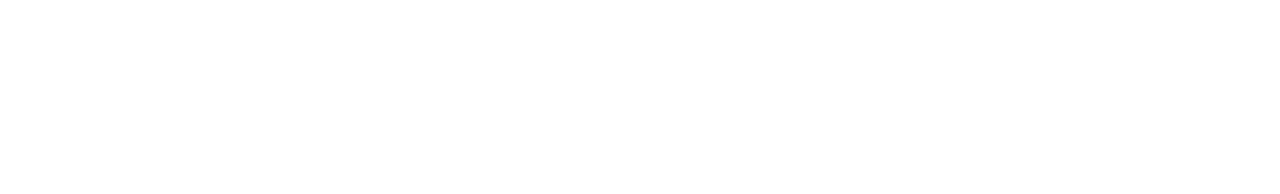
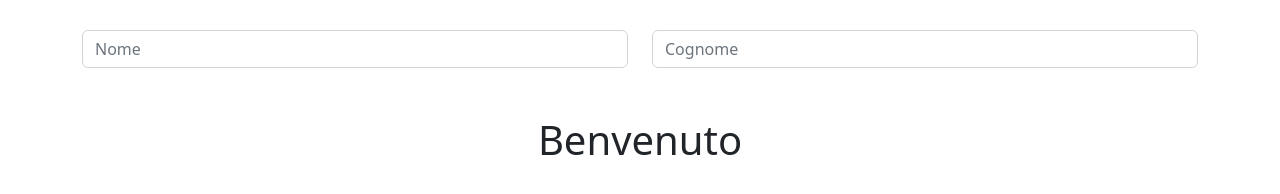
Before and after one commit to Alexbarile/vue-hello, a plain HTML site: page index.html in a window 1280 px wide. Drawn offline with nearby package versions, Linux system fonts and the light colour scheme.

Commit message:
stampa a schermo, con h1, il data

```diff
--- a/css/style.css
+++ b/css/style.css
@@ -3,3 +3,8 @@
     padding: 0;
     box-sizing: border-box;
 }
+
+.container{
+    width: 70%;
+    margin: 30px auto;
+}
--- a/index.html
+++ b/index.html
@@ -5,9 +5,27 @@
     <meta http-equiv="X-UA-Compatible" content="IE=edge">
     <meta name="viewport" content="width=device-width, initial-scale=1.0">
     <link rel="stylesheet" href="./css/style.css">
+    <link href="https://cdn.jsdelivr.net/npm/bootstrap@5.2.2/dist/css/bootstrap.min.css" rel="stylesheet" integrity="sha384-Zenh87qX5JnK2Jl0vWa8Ck2rdkQ2Bzep5IDxbcnCeuOxjzrPF/et3URy9Bv1WTRi" crossorigin="anonymous">
     <title>Document</title>
 </head>
 <body>
+    <div id="container">
+        <div class="container">
+            <div class="row">
+                <div class="col-6">
+                    <input type="text" class="form-control" placeholder="Nome" v-model="name">
+                </div>
+                <div class="col-6">
+                    <input type="text" class="form-control" placeholder="Cognome" v-model="surname">
+                </div>
+            </div>
+            <div class="row mt-5">
+                <div class="col-12 text-center">
+                    <h1>Benvenuto {{name}} {{surname}}</h1>
+                </div>
+            </div>
+        </div>
+    </div>
 
 
 
--- a/js/script.js
+++ b/js/script.js
@@ -0,0 +1,12 @@
+const{
+    createApp
+} = Vue;
+
+createApp({
+    data(){
+        return{
+            name: '',
+            surname: ''
+        }
+    }
+}).mount('#container')
```
